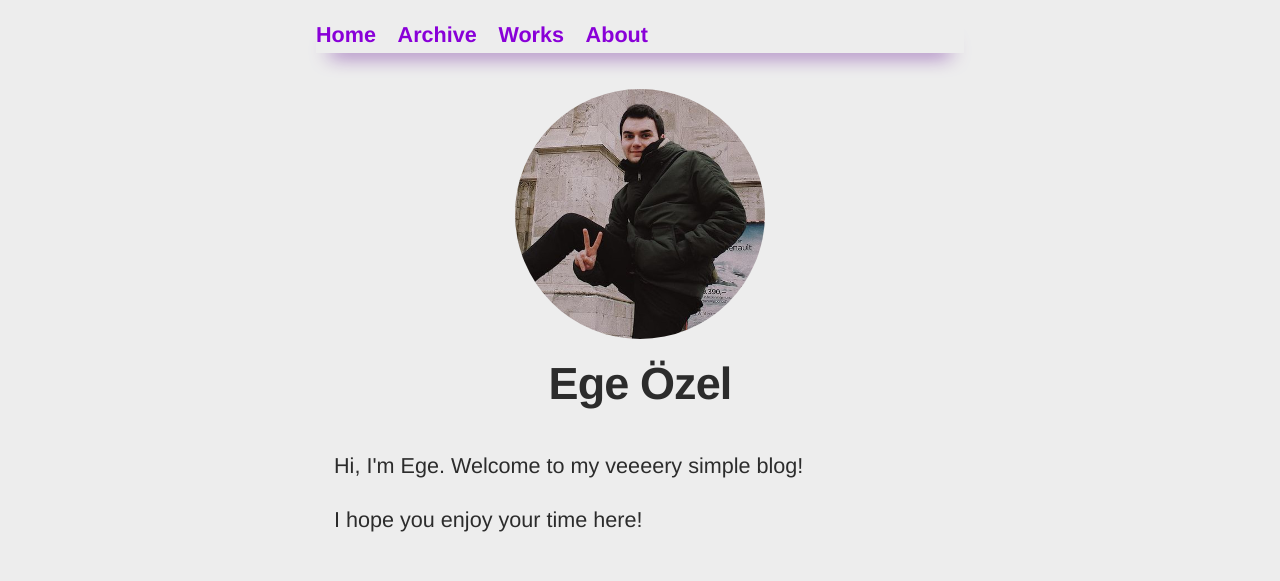
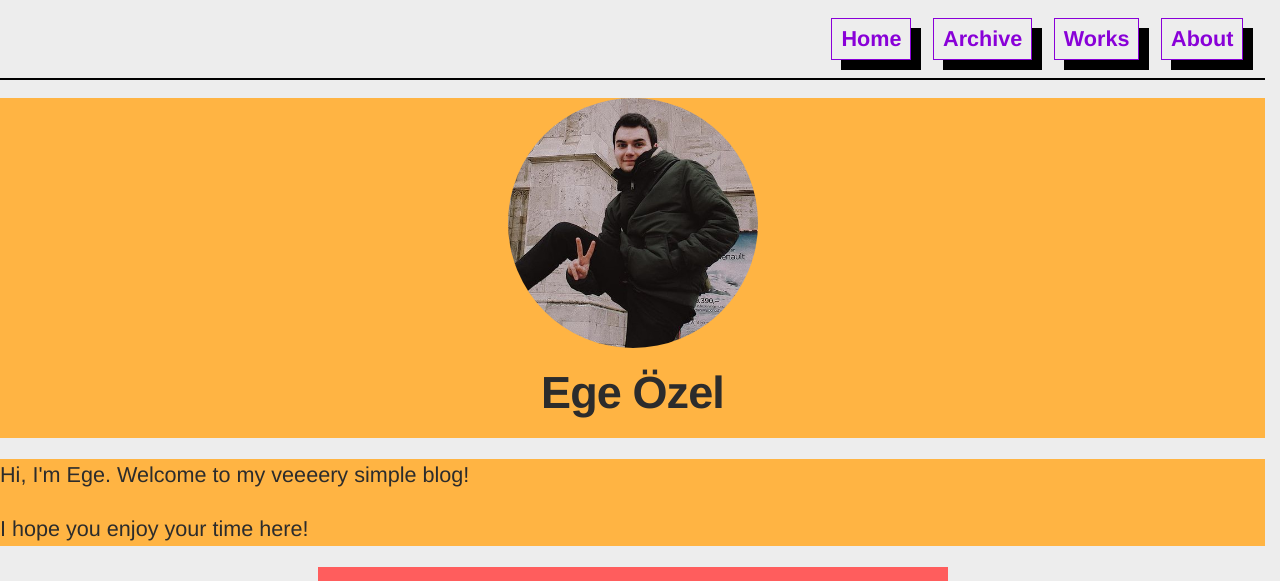
Before and after one commit to egexozel/deadstar-nextjs, a Next.js app: page / in a window 1280 px wide. Shown: the top 581 px of the page. Built offline with nearby package versions, Linux system fonts and the light colour scheme.

Commit message:
neobrutalism test

```diff
--- a/components/layout.js
+++ b/components/layout.js
@@ -30,7 +30,7 @@ export default function Layout({ children, home, Post }) {
           <meta name="twitter:card" content="summary_large_image" />
         </Head>
 
-        <header className={styles.header}>
+        <header className={`${styles.header} ${utilStyles.yellowBg}`}>
           {home ? (
             <>
               <Image
--- a/components/layout.module.css
+++ b/components/layout.module.css
@@ -1,7 +1,6 @@
 .container {
-  max-width: 36rem;
-  padding: 0 1rem;
-  margin: 1rem auto 6rem;
+  padding:0;
+  margin: 0;
 }
 
 .header {
--- a/pages/index.js
+++ b/pages/index.js
@@ -23,11 +23,11 @@ export default function Home({ slicedPosts, allPostsData }) {
       <Head>
         <title>{siteTitle}</title>
       </Head>
-      <section className={utilStyles.headingMd}>
+      <section className={`${utilStyles.headingMd} ${utilStyles.yellowBg}`}>
         <p>Hi, I'm Ege. Welcome to my veeeery simple blog!</p>
         <p>I hope you enjoy your time here!</p>
       </section>
-      <section className={utilStyles.justifyContent}>
+      <section className={`${utilStyles.justifyContent} ${utilStyles.redBg}`}>
         <section>
           <h2 className={utilStyles.headingLg}>Ege's Internet Links</h2>
           <ul className={utilStyles.list}>
--- a/styles/global.css
+++ b/styles/global.css
@@ -8,7 +8,7 @@ body {
   font-size: 18px;
   background-color: #ededed;
   color: #2c2c2c;
-  scrollbar-gutter: stable both-edges;
+  scrollbar-gutter: stable;
 
 }
 
--- a/styles/utils.module.css
+++ b/styles/utils.module.css
@@ -7,18 +7,23 @@
 }
 
 .navbar {
-  margin-bottom: 2rem;
-  -webkit-box-shadow: 0 15px 20px -14px #59008d;
-  -moz-box-shadow: 0 15px 20px -14px #59008d;
-  box-shadow: 0 15px 20px -14px #59008d;
-  max-width: 36rem;
-  margin: 1rem auto 2rem;
+  display: flex;
+  justify-content: flex-end;
+  max-width: 100%;
+  padding: 1rem 0 1rem;
+  border-bottom: 2px solid black;
 }
 
 .navItem {
   margin-right: 1em;
   font-weight: 700;
   font-size: 1.2rem;
+  border: 1px solid #8900d8;
+  line-height: 1;
+  padding: 0.5rem;
+  -webkit-box-shadow: 10px 10px 0px 0px rgba(0,0,0,1);
+  -moz-box-shadow: 10px 10px 0px 0px rgba(0,0,0,1);
+  box-shadow: 10px 10px 0px 0px rgba(0,0,0,1);
 }
 
 .headingXl {
@@ -83,6 +88,20 @@
   width: 45%;
 }
 
+/* Styling for containers */
+
+.yellowBg {
+  background-color:#ffb443;
+  max-content: 35rem;
+  margin: 1rem auto;
+}
+
+.redBg {
+  background-color: #ff5d5d;
+  max-width: 35rem;
+  margin: 1rem auto;
+}
+
 @media screen and (max-width: 600px) {
   /* … */
   .navItem {
```
